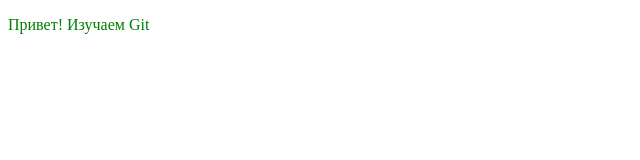
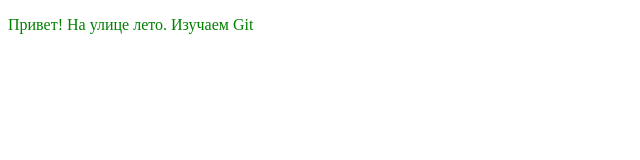
Before and after one commit to Elena7110/test24622, a plain HTML site: page index.html in a window 1280 px wide. Shown: the whole page, without its empty margins (0-640 px from the left). Drawn offline with Linux system fonts and the light colour scheme.

Commit message:
local commit

```diff
--- a/index.html
+++ b/index.html
@@ -8,6 +8,6 @@
 	<link rel="stylesheet" href="style.css">
 </head>
 <body>
-	<p class="text">Привет! Изучаем Git</p>
+	<p class="text">Привет! На улице лето. Изучаем Git</p>
 </body>
 </html>
```
